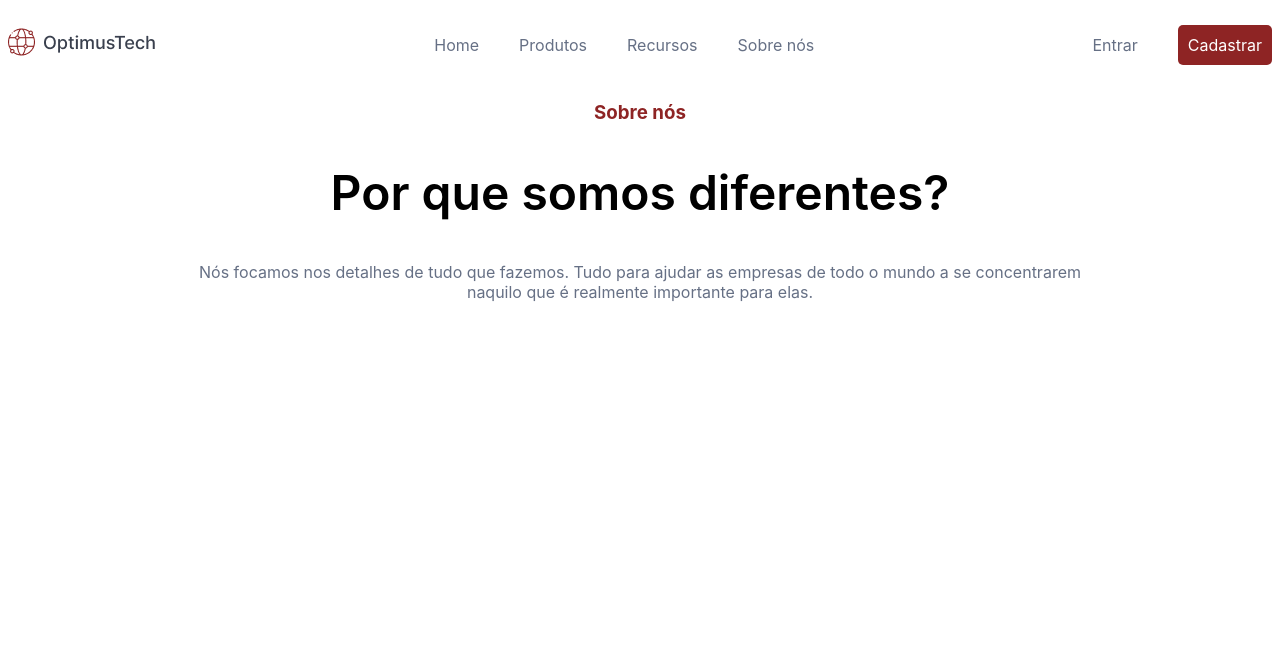
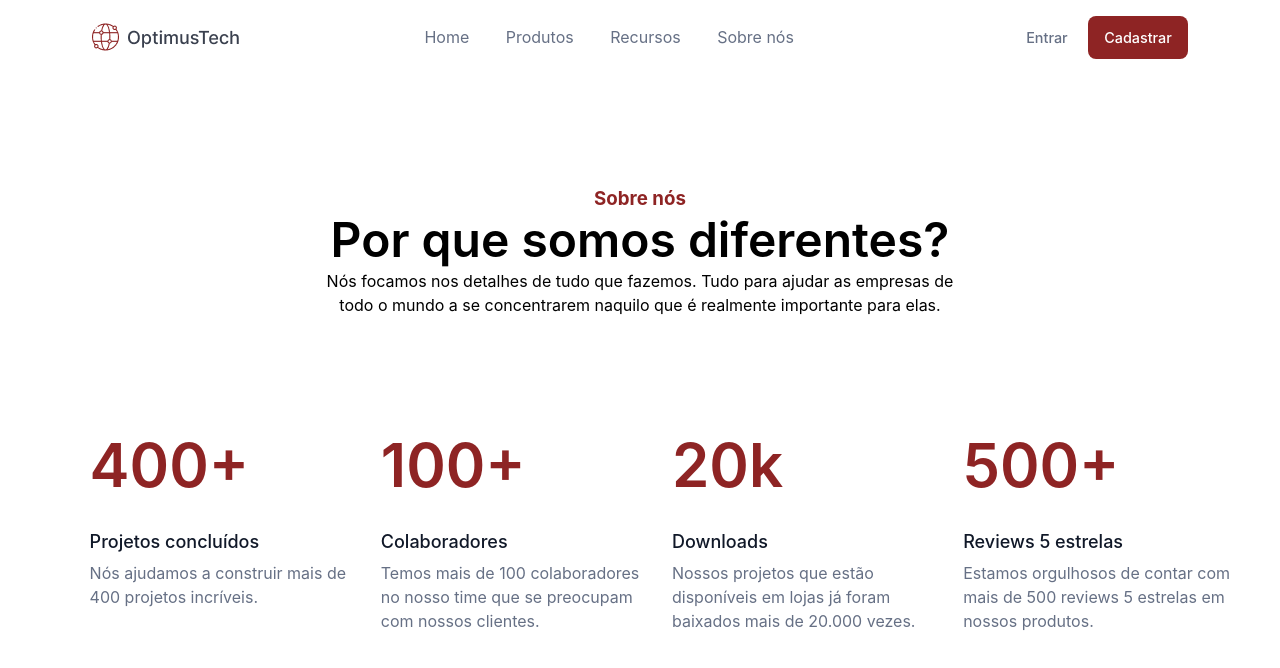
Before and after one commit to damarismorellato/desafio-code, a plain HTML site: page index.html in a window 1280 px wide. Drawn offline with Linux system fonts and the light colour scheme.

Commit message:
Inserindo metricas

```diff
--- a/index.html
+++ b/index.html
@@ -11,23 +11,21 @@
 </head>
 
 <body>
-    <header>
-        <nav class="nav">
-            <h1> <img src="img/logo.png" class="img-logo"></h1>
-            <ul class="menu">
-                <ol class="item-menu">Home</ol>
-                <ol class="item-menu">Produtos</ol>
-                <ol class="item-menu">Recursos</ol>
-                <ol class="item-menu">Sobre nós</ol>
-            </ul>
-            <div class="links">
-                <ul class="menu">
-                    <ol class="item-menu"><a href="#" class="nav-link">Entrar</a></ol>
-                    <ol class="item-menu"><a href="#" class="nav-link nav-botao">Cadastrar</a></ol>
-                </ul>
-            </div>
-        </nav>
-    </header>
+
+    <nav>
+        <img src="img/logo.png" />
+        <div class="links">
+            <a href="#">Home</a>
+            <a href="#">Produtos</a>
+            <a href="#">Recursos</a>
+            <a href="#">Sobre nós</a>
+        </div>
+        <div class="buttons">
+            <button>Entrar</button>
+            <button id="signUp">Cadastrar</button>
+        </div>
+    </nav>
+
     <section>
         <div class="container">
             <h3 class="container__titulo">Sobre nós</h3>
@@ -36,7 +34,32 @@
                 todo o mundo a se concentrarem naquilo que é realmente importante para elas.</p>
         </div>
     </section>
-    <footer></footer>
+    <section class="container__metricas">
+        <div class="metricas">
+            <h1 class="metrica__titulo">400+</h1>
+            <h3 class="metrica__subtitulo">Projetos concluídos</h3>
+            <p class="metrica_texto">Nós ajudamos a construir mais de 400 projetos incríveis.</p>
+        </div>
+        <div class="metricas">
+            <h1 class="metrica__titulo">100+</h1>
+            <h3 class="metrica__subtitulo">Colaboradores</h3>
+            <p class="metrica_texto">Temos mais de 100 colaboradores no nosso time que se preocupam com nossos clientes.
+            </p>
+        </div>
+        <div class="metricas">
+            <h1 class="metrica__titulo">20k</h1>
+            <h3 class="metrica__subtitulo">Downloads</h3>
+            <p class="metrica_texto">Nossos projetos que estão disponíveis em lojas já foram baixados mais de 20.000
+                vezes.</p>
+        </div>
+        <div class="metricas">
+            <h1 class="metrica__titulo">500+</h1>
+            <h3 class="metrica__subtitulo">Reviews 5 estrelas</h3>
+            <p class="metrica_texto">Estamos orgulhosos de contar com mais de 500 reviews 5 estrelas em nossos produtos.
+            </p>
+        </div>
+    </section>
+
 
 </body>
 
--- a/style.css
+++ b/style.css
@@ -1,48 +1,59 @@
 :root {
     --color-primary: #FFFFFF;
-    --color-secundary:#8E2424;
-    --gray-500:  #667085;
+    --color-secundary: #8E2424;
+    --gray-500: #667085;
     --font-default: 16px;
 }
 
+
+* {
+    margin: 0;
+    padding: 0;
+    box-sizing: border-box;
+    font-family: 'Inter', sans-serif;
+}
+
 body {
-    background-color: var(--color-primary);
-    color: var(--gray-500);
-    font-family: "Inter";
-    font-size: var(--font-default);
+    width: 100%;
+    height: 100vh;
 }
 
 nav {
     display: flex;
-    justify-content: space-between;
+    justify-content: space-around;
+    align-items: center;
+    padding: 1rem 0;
 }
 
-.menu {
+.links a {
+    color: var(--gray-500);
+    text-decoration: none;
+    margin-right: 2rem;
+}
+
+button {
+    padding: 0.8rem 1rem;
+    cursor: pointer;
+    border: none;
+    border-radius: 0.5rem;
+    font-weight: 500;
+    background: none;
+    color: var(--gray-500);
+    font-size: 0.9rem;
+}
+
+button#signUp {
+    background-color: var(--color-secundary);
+    color: #FFF;
+}
+
+.container {
+    padding: 7rem 0;
     display: flex;
+    flex-direction: column;
     align-items: center;
 }
 
-.links {
-    display: flex;
-    align-items: center;
-}
-
-.nav-link {
-    text-decoration: none;
-    color: var(--gray-500);
-}
-
-.nav-botao {
-    color:var(--color-primary);
-    background-color: var(--color-secundary);
-    padding: 10px;
-    border-radius: 5px;
-}
-
-.container {
-    margin: 0 auto;
-    width: 940px;
-}
 .container__titulo {
     text-align: center;
     color: var(--color-secundary);
@@ -56,5 +67,39 @@ nav {
 }
 
 .container__texto {
+    max-width: 50%;
     text-align: center;
+    line-height: 1.5rem;
 }
+
+.container__metricas {
+    display: grid;
+    width: 86%;
+    grid-template-columns: 25% 25% 25% 25%;
+    gap: 1em;
+    margin: 0 auto;
+}
+
+.metricas{
+    display: block;
+}
+
+.metrica__titulo {
+    color: var(--color-secundary);
+    font-size: 60px;
+    font-weight: 600;
+    margin-bottom: 0.5em;
+}
+
+.metrica__subtitulo {
+    margin-bottom: 0.5em;
+    font-size: 18px;
+    font-weight: 500;
+    color: #101828;
+}
+
+.metrica_texto {
+    font-size: var(--font-default);
+    color: var(--gray-500);
+    line-height: 24px;
+}
```
Also changed, not shown: test.html (added, +71 -0 lines).
